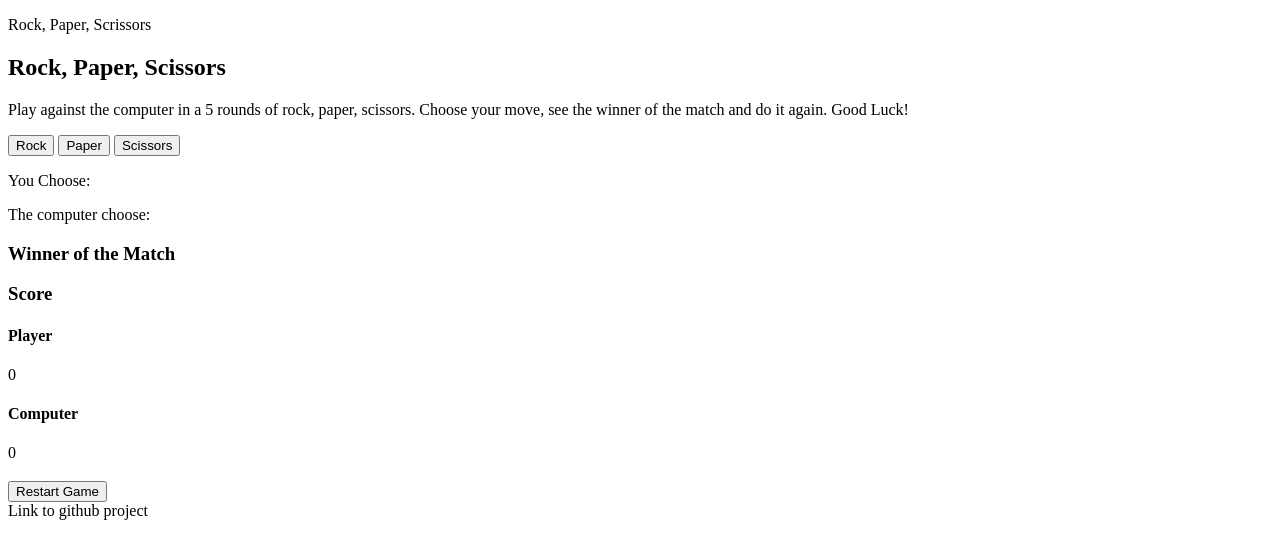
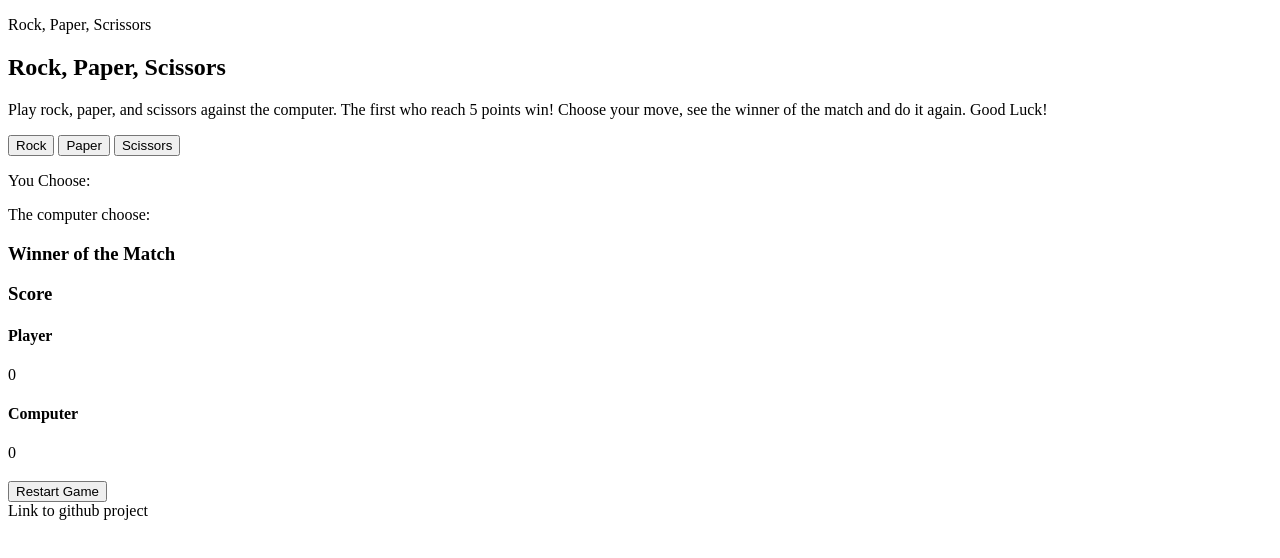
Before and after one commit to Montovani/rock-paper-scissors, a plain HTML site: page index.html in a window 1280 px wide. Drawn offline with Linux system fonts and the light colour scheme.

Commit message:
Change the first paragraph exaplaining the game and the reload function to delete the paragrapah winner of match once the btn restart is clicked.

```diff
--- a/index.html
+++ b/index.html
@@ -17,7 +17,7 @@
     </section>
     <section class="main-game">
         <h1>Rock, Paper, Scissors</h1>
-        <p class="subtitle">Play against the computer in a 5 rounds of rock, paper, scissors. Choose your move, see the winner of the match and do it again. Good Luck!</p>
+        <p class="subtitle">Play rock, paper, and scissors against the computer. The first who reach 5 points win! Choose your move, see the winner of the match and do it again. Good Luck!</p>
             <div class="player-computer-movement">
                 <div class="player-movement">
                     <div class="player-choice">
--- a/js.js
+++ b/js.js
@@ -115,6 +115,7 @@ function restartGame () {
     computerScore = 0
     document.querySelector('.computer-number').innerHTML = computerScore
     document.querySelector('.computer-option').innerHTML = ''
+    document.querySelector('.winner-of-match').innerHTML = ''
     btnRock.addEventListener('click',getUserChoice)
     btnRock.addEventListener('click',getComputerChoice)
     btnRock.addEventListener('click',gameMatch)
```
